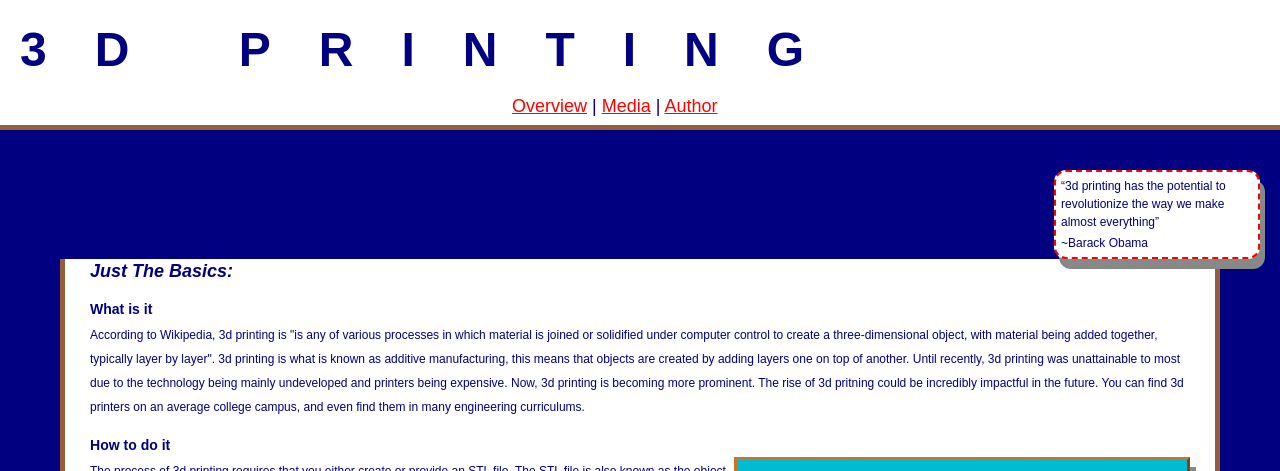
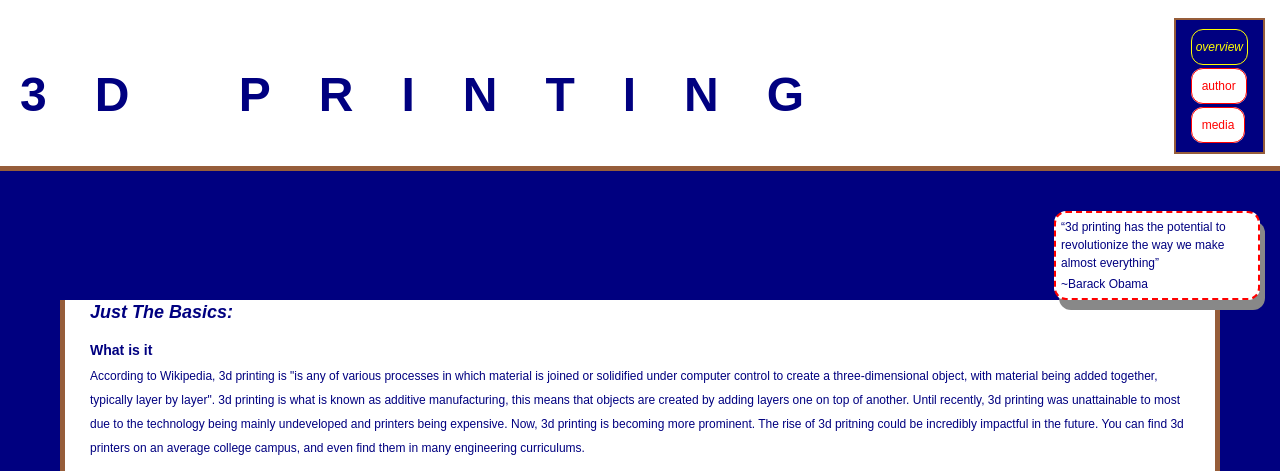
Before and after one commit to IsaacWeiser/lesson4_assignment, a plain HTML site: page lesson7_project_1/index.html in a window 1280 px wide. Shown: the part 262-733 px from the top of the page. Drawn offline with Linux system fonts and the light colour scheme.

Commit message:
lesson 7 project 2 first commit

```diff
--- a/lesson7_project_1/index.html
+++ b/lesson7_project_1/index.html
@@ -9,6 +9,7 @@
         <meta name="viewport" content="width=device-width, initial-scale=1.0">
         <title>3D Printing</title>
         <link rel="stylesheet" href="style.css" type="text/css">
+        <link rel="stylesheet" href="style-navbar.css" type="text/css">
     </head>
     <body>
 
@@ -16,8 +17,14 @@
 
         <div id="header"> <!--this is where the elements that make up the header of the page will be stored-->
              <a href="index.html"><img id="logo" src="3dBanner.png" alt="3d printing logo"></a>
+             <div id="navbar">
+                <ul id="menu">
+                    <li><a id="one" href="index.html" class="button selected">overview</a></li>
+                    <li><a href="author.html" class="button">author</a></li>
+                    <li><a href="media.html" class="button">media</a></li>
+                </ul>
+            </div>
             <h1>3D PRINTING</h1>
-            <p id="nav"><a href="index.html">Overview</a> | <a href="media.html">Media</a> | <a href="author.html">Author</a></p>
         </div>
 
         <div id="sidebar"> <!-- this is where the sidebar will be contained -->
--- /dev/null
+++ b/lesson7_project_1/style-navbar.css
@@ -0,0 +1,69 @@
+@charset "UTF-8";
+/* CSS Document */
+/* ----------------- NAVIGATION BAR STYLES -------------------*/
+/* TABBED NAVIGATION */
+#navbar{
+	width: 100%; /* as wide as container - make sure buttons don't exceed container width */
+	/* reducing height hides the bottom of the buttons and the bottom rounded corners of buttons */
+	height: 45px;
+	/*overflow: hidden;*/ /* necessary for tab style nav bar to hide bottom of buttons */
+	margin-bottom: 0px; /* pushes page content down */
+
+}
+
+/* horizontal menu bars are typically created using a styled unordered list. Here's how! */
+ul#menu {
+	float:right;
+	list-style: none; /* eliminates bullets */
+	/*padding-left:25%;*/
+	background:#000080;
+	padding-left:0;
+	margin-right: 15px;
+	border:2px solid #965d3a;
+}
+ul#menu li {
+	/*float: left;*/ /* changes list from vertical to horizontal */
+	margin: 15px; /* controls space between buttons/tabs */
+	color:#fff;
+}
+
+#menu #one {
+	padding-right:4px;
+	padding-left:4px;
+}
+ul#menu li a.button {
+	background-color: #fff; /* button/tab color */
+	color: #f00; /* font color */
+	font-size: 1em;
+	text-decoration: none; /* removes the link underline */
+	/* the padding define the size of the buttons */
+	/* increase bottom padding for tabs with hidden bottoms so tab text can be seen*/
+	padding: 10px;
+	/* rounded corners turn buttons into tabs when bottom of button is hidden */
+	border-radius: 12px;
+	border: solid 1px; /* 1-pixel border around buttons. */
+}
+/* styles for the currently selected page should be different to make it stand out */
+/* also you want to discourage users from clicking the button for the current page */
+ul#menu li a.button.selected{
+	background-color: #000080; /* matching the color of the content background color */
+	color: #ff0; /* font color */
+	font-style: italic;
+}
+/* visited link font colors */
+ul#menu li a.button:visited {
+	color: #999;
+}
+ul#menu li a.button:visited.selected{
+	color: #fff;
+}
+/* hover link styles */
+ul#menu li a.button:hover {
+	background-color: #f00;
+	color: #fff;
+}
+/* selected button shouldn't change on hover */
+ul#menu li a.button:hover.selected{
+	background-color: #000080;
+	color: #fff;
+}
--- /dev/null
+++ b/lesson7_project_2/style.css
@@ -0,0 +1,29 @@
+body {
+    padding:0;
+    margin:0;
+}
+
+#splash {
+    background-color:#fff;
+    height:1000px;
+}
+
+#overview {
+    background-color:#E84A52;
+    height:1000px;
+}
+
+#media {
+    background-color:#F7A83D;
+    height:1000px;
+}
+
+#author {
+    background-color:#30BDB5;
+    height:1000px;
+}
+
+#footer {
+    background-color:#F5F4CA;
+    height:1000px;
+}
```
Also changed, not shown: lesson7_project_1/author.html (+9 -2 lines), lesson7_project_1/media.html (+8 -1 lines), lesson7_project_2/index.html (added, +31 -0 lines), 1 other file.
